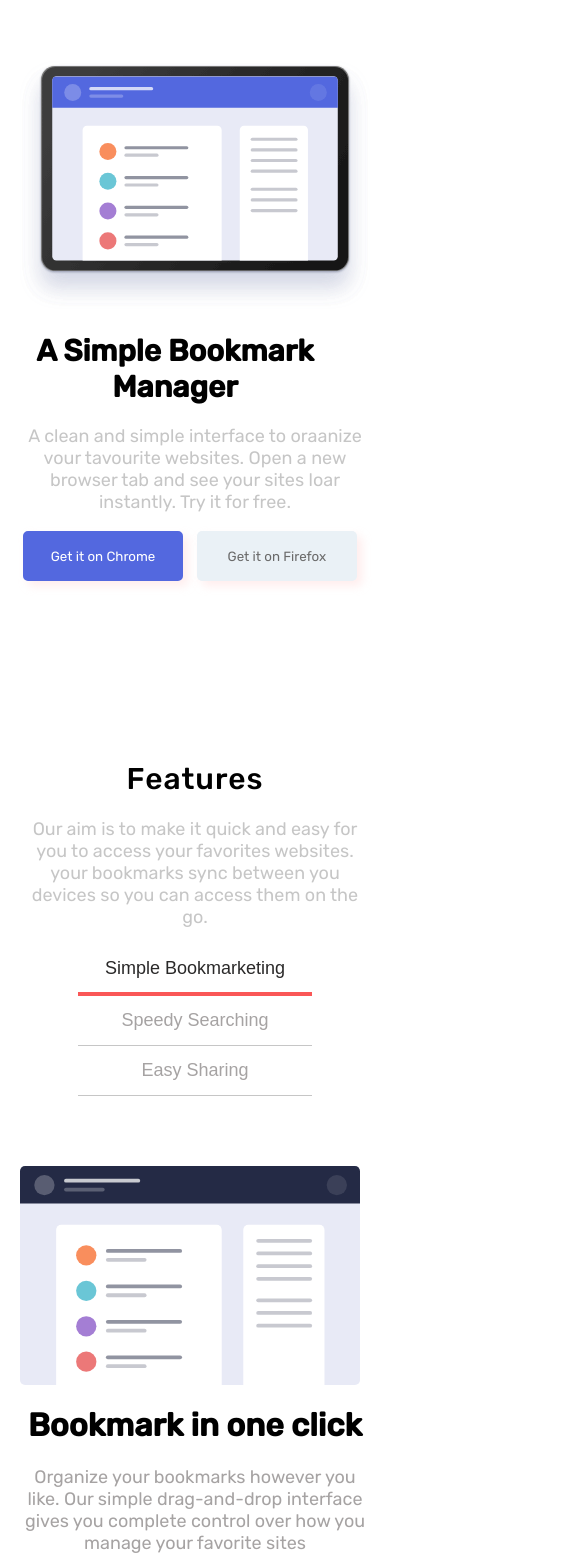
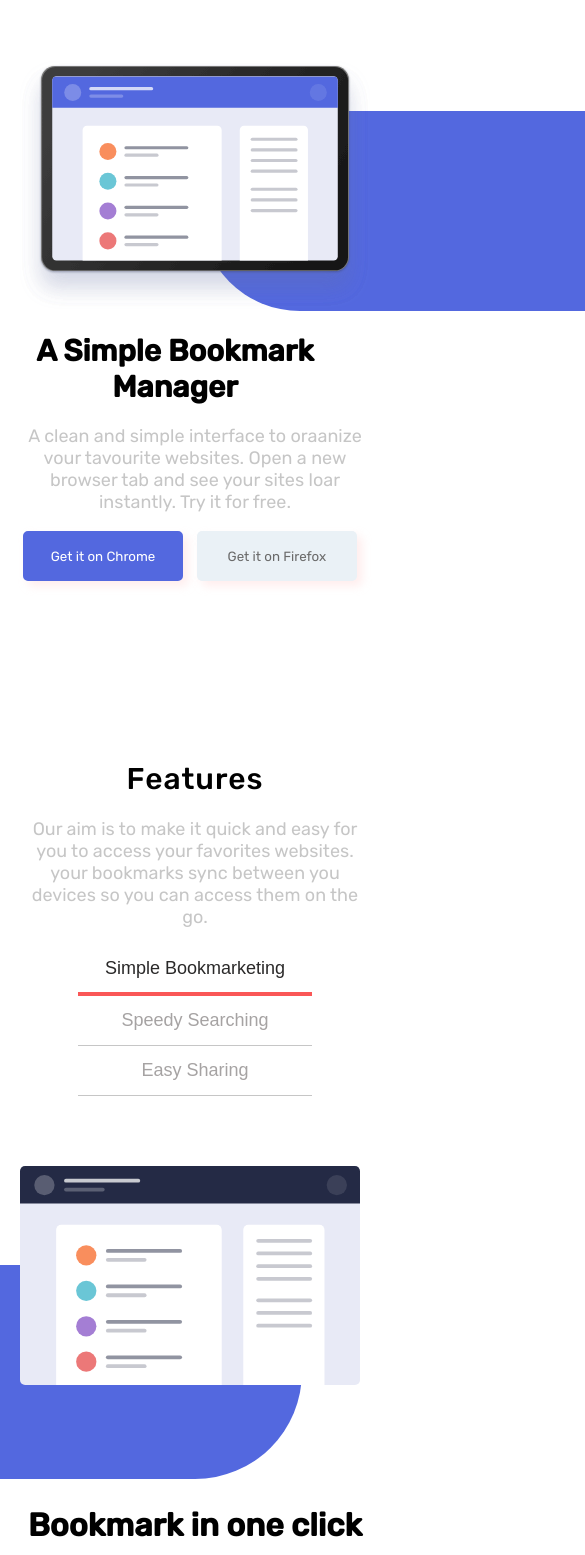
Before and after one commit to Waldo3333/CHALLENGE-bookmark, a plain HTML site: page index.html in a window 390 px wide. Shown: the part 69-1624 px from the top of the page, 585 px wide, since content can reach past the window. Drawn offline with Linux system fonts and the light colour scheme.

Commit message:
Add files via upload

```diff
--- a/index.html
+++ b/index.html
@@ -77,6 +77,7 @@
       <div id="header--image">
         <img src="./images/illustration-hero.svg" alt="" />
       </div>
+      <div class="blue--background"></div>
     </header>
     <!---------------------------------------------------------------------------features-->
     <div id="features" class="features">
@@ -117,6 +118,7 @@
         <div id="features--image" class="features--image">
           <img src="./images/illustration-features-tab-1.svg" alt="" />
         </div>
+
         <div id="features--text" class="features--text">
           <h1 id="features--text--title">Bookmark in one click</h1>
           <p id="features--text--text">
@@ -129,6 +131,7 @@
           </button>
         </div>
       </div>
+      <div class="blue--background--bis"></div>
     </div>
     <!------------------------------------------------------------------ Extention download -->
     <div id="extension" class="extension">
--- a/style.css
+++ b/style.css
@@ -14,6 +14,28 @@ body {
   display: none;
 }
 
+/*---------------------------------------------------------BACKGROUD ------------------*/
+
+.blue--background {
+  z-index: -1;
+  position: absolute;
+  height: 500px;
+  width: 700px;
+  background-color: hsl(231, 69%, 60%);
+  margin-left: 900px;
+  margin-top: 50px;
+  border-radius: 250px 0px 0px 250px;
+}
+.blue--background--bis {
+  z-index: -1;
+  position: absolute;
+  height: 300px;
+  width: 500px;
+  background-color: hsl(231, 69%, 60%);
+
+  margin-top: -250px;
+  border-radius: 0px 250px 250px 0px;
+}
 /*---------------------------------------------------------NAV EN HAUT ------------------*/
 
 .nav--logo {
@@ -63,6 +85,8 @@ body {
 /*---------------------------------------------------------- HEADER------------------*/
 .header {
   margin-top: 220px;
+  position: relative;
+  z-index: 1;
   display: flex;
   justify-content: space-between;
 }
--- a/style2.css
+++ b/style2.css
@@ -159,6 +159,28 @@
   }
 }
 @media (max-width: 1170px) {
+  /*---------------------------------------------------------BACKGROUD ------------------*/
+
+  .blue--background {
+    z-index: -1;
+    position: absolute;
+    height: 200px;
+    width: 7000px;
+    background-color: hsl(231, 69%, 60%);
+    margin-left: 200px;
+    margin-top: 100px;
+    border-radius: 250px 0px 0px 250px;
+  }
+  .blue--background--bis {
+    z-index: -1;
+    position: absolute;
+    height: 214px;
+    width: 302px;
+    background-color: hsl(231, 69%, 60%);
+    margin-right: -105px px;
+    margin-top: -407px;
+    border-radius: 0px 250px 250px 0px;
+  }
   /*---------------------------------------------------------- HEADER------------------*/
   .header {
     margin-top: 80px;
@@ -287,6 +309,7 @@
   .features--text {
     width: 350px;
     text-align: center;
+    margin-top: 100px;
     margin-left: 0px;
   }
 
```
